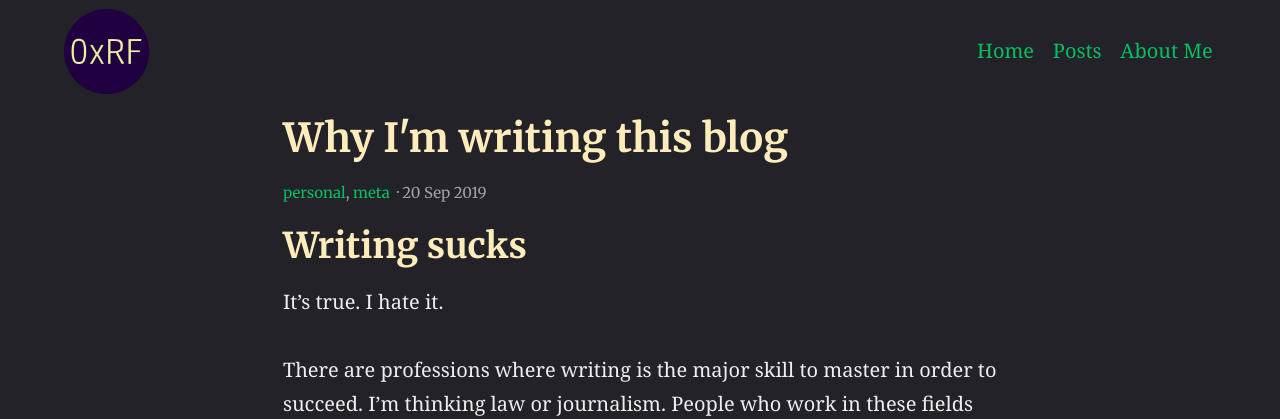
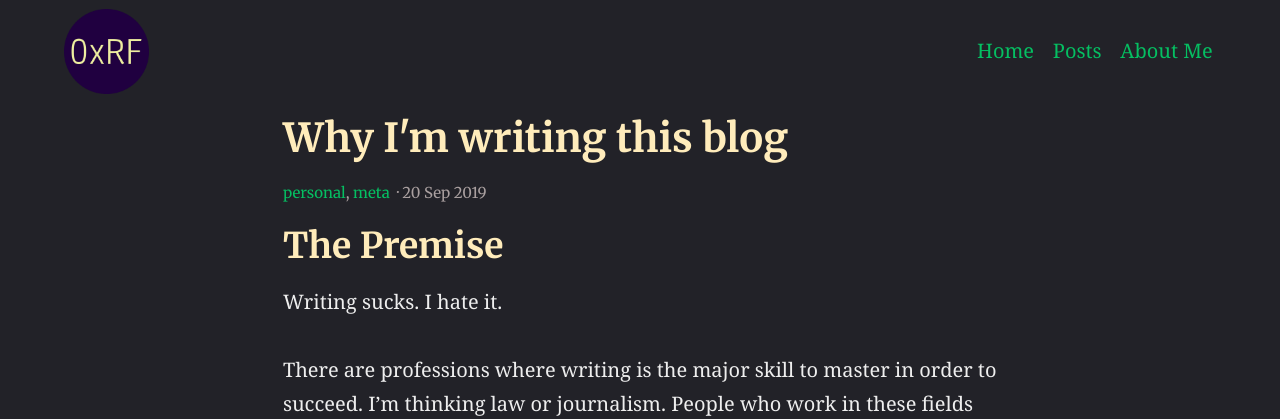
Before and after one commit to demonbeaver/demonbeaver.github.io, a Jekyll site: the page built from collections/_posts/2019-09-20-why-im-writing-this-blog.md, in a window 1280 px wide. Shown: the top 419 px of the page. Built offline with Jekyll 4.4.1, drawn with Linux system fonts in a browser that asks for light colours; our own code applies the rules of GitHub Pages for plain Markdown files.

Commit message:
Slight edit to the first post

```diff
--- a/collections/_posts/2019-09-20-why-im-writing-this-blog.md
+++ b/collections/_posts/2019-09-20-why-im-writing-this-blog.md
@@ -5,8 +5,8 @@ categories:
 - meta
 ---
 
-## Writing sucks
-It's true. I hate it.
+## The Premise
+Writing sucks. I hate it.
 <!-- more -->
 
 There are professions where writing is the major skill to master in order to succeed. I'm thinking law or journalism. People who work in these fields train every day in the ability to distill their thoughts into text, making it clear, compelling, convincing.
```
